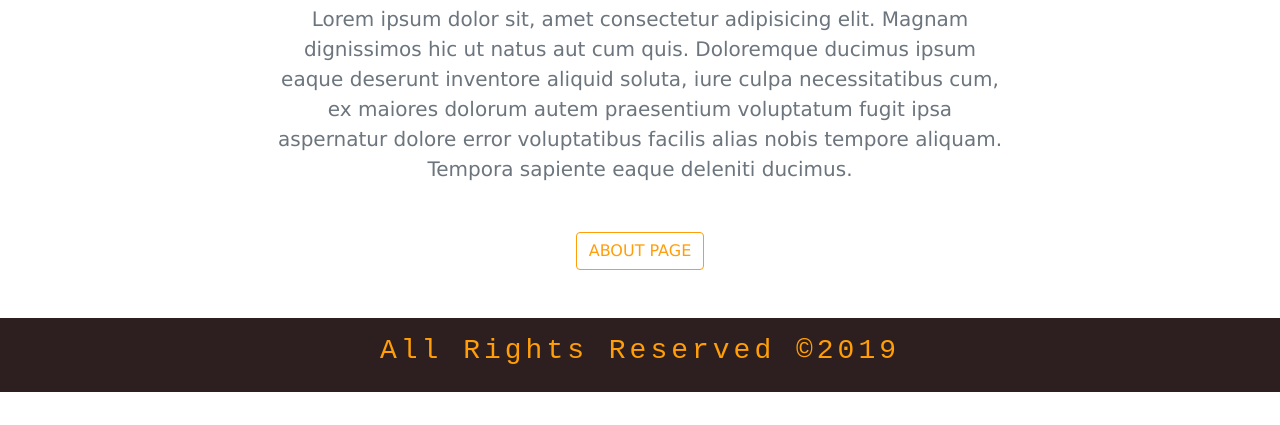
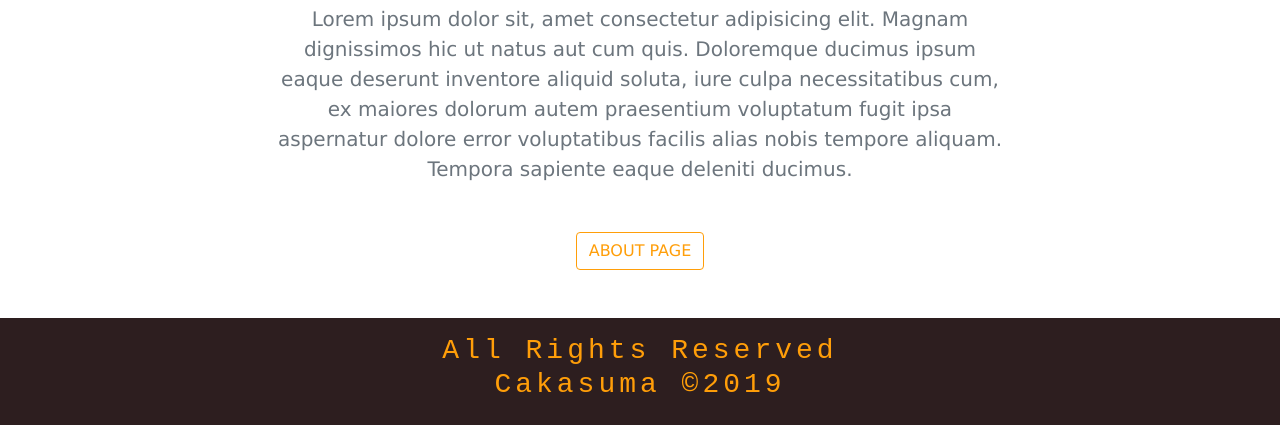
Before and after one commit to cakasuma/coffee-gatsby, a Gatsby site: page /about in a window 1280 px wide. Shown: the part 689-1114 px from the top of the page. Before the commit the page ends 1081 px from the top, so only its background shows below. Built offline with nearby package versions, Linux system fonts and the light colour scheme; Gatsby itself is replaced by a stand-in of ours.

Commit message:
copyright

```diff
--- a/src/components/global/footer.jsx
+++ b/src/components/global/footer.jsx
@@ -6,7 +6,7 @@ const Footer = () => {
             <div className="container">
                 <div className="row">
                     <div className="col-10 mx-auto col-md-6 text-yellow text-center text-capitalize">
-                        <h3>all rights reserved &copy;{new Date().getFullYear().toString()}</h3>
+                        <h3>all rights reserved cakasuma &copy;{new Date().getFullYear().toString()}</h3>
                     </div>
                 </div>
             </div>
```
